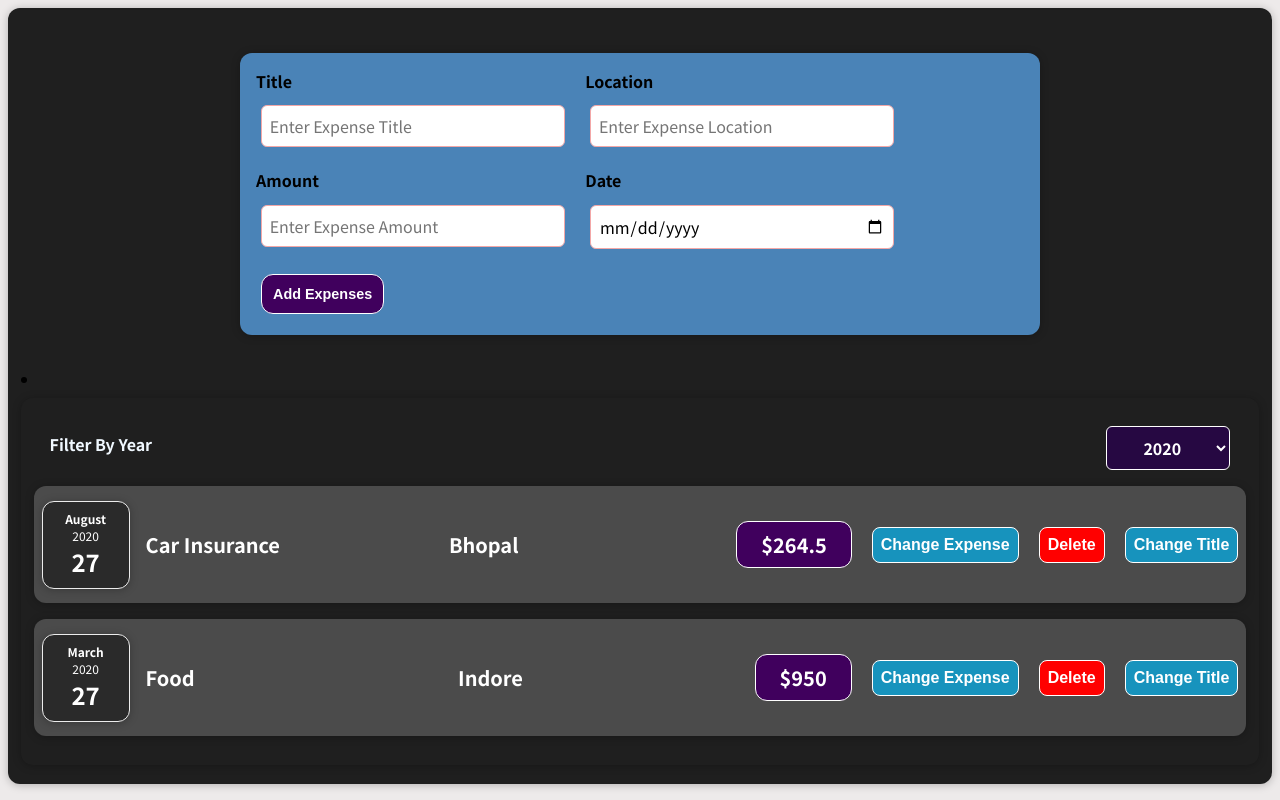
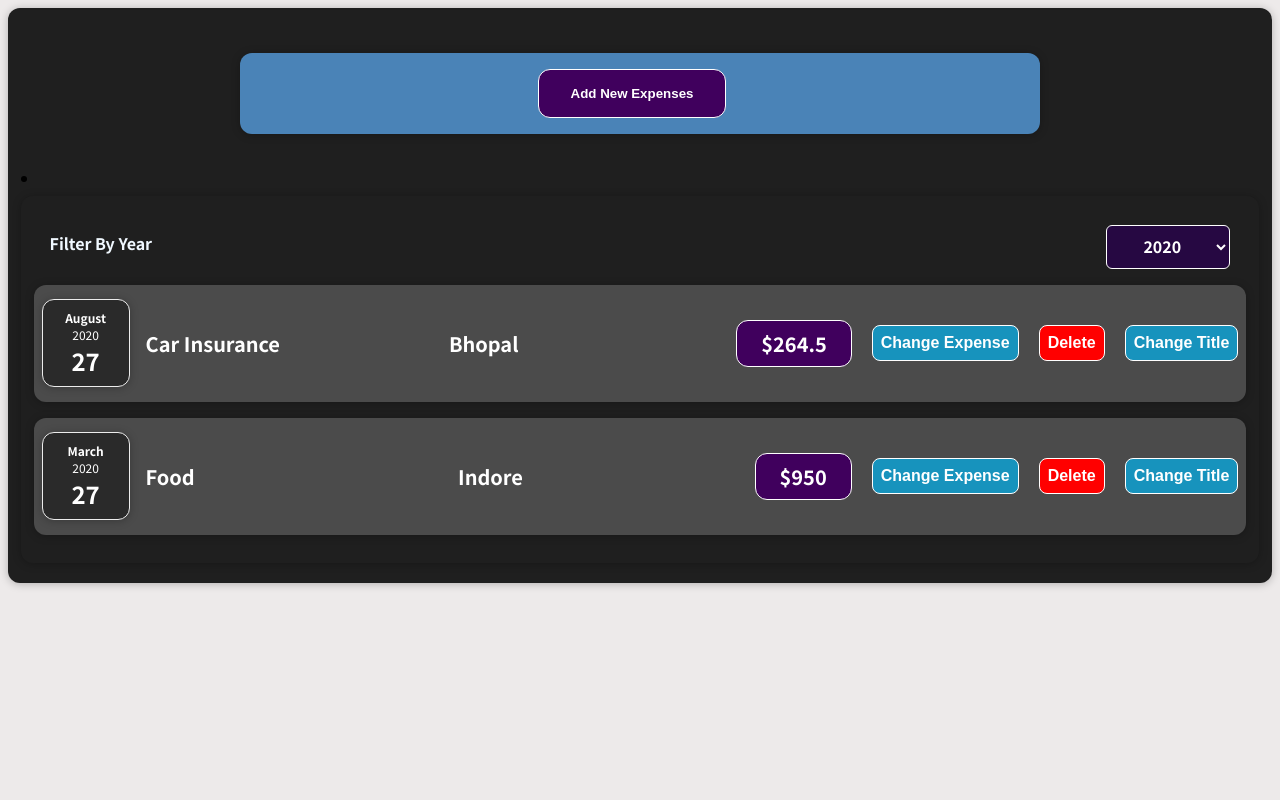
Before and after one commit to nandji3/first-react-app, a React (Create React App) app: page / in a window 1280 px wide. Built offline with nearby package versions, Linux system fonts and the light colour scheme.

Commit message:
Added 'Add New Expenses' button inside the NewExpense component while clicking on it then form will open as a pop-up window after submitting or cancelling the form add expenses form will closed automatically

```diff
--- a/src/components/Expenses/ExpensesList.css
+++ b/src/components/Expenses/ExpensesList.css
@@ -7,4 +7,10 @@
     color: rgb(240, 57, 57);
     text-align: center;
     margin-top: 30px;
+    background-color: aliceblue;
+    border-radius: 6px;
+    border: 2px solid rgb(128, 0, 19);
+    width: 25%;
+    margin-left: 37%;
+    padding: 5px;
 }
--- a/src/components/NewExpense/ExpenseForm.js
+++ b/src/components/NewExpense/ExpenseForm.js
@@ -46,6 +46,7 @@ const ExpenseForm = (props) => {
                     <input type="date" value={enteredDate} onChange={(e) => setEnteredDate(e.target.value)} min="2019-01-01" step="2023-06-16" placeholder="Enter Expense Date" />
                 </div>
                 <div className="new-expense__actions">
+                    <button type="button" onClick={props.onCancle}>Cancle</button>
                     <button type="submit">Add Expenses</button>
                 </div>
             </div>
--- a/src/components/NewExpense/NewExpense.css
+++ b/src/components/NewExpense/NewExpense.css
@@ -13,7 +13,8 @@
     /* font: inherit; */
     cursor: pointer;
     padding: 1rem 2rem;
-    border: 1px solid #40005d;
+    font-weight: bold;
+    border: 1px solid #ffffff;
     background-color: #40005d;
     color: white;
     border-radius: 12px;
@@ -23,7 +24,7 @@
 .new-expense button:hover,
 .new-expense button:active {
     background-color: #510674;
-    border-color: #510674;
+    border-color: #08f59a;
 }
 
 .new-expense button.alternative {
@@ -36,3 +37,11 @@
 .new-expense button.alternative:active {
     background-color: #ddb3f8;
 }
+
+.new-expense__actions {
+    display: flex;
+    justify-content: flex-start;
+    /* align-items: end; */
+    /* align-content: end; */
+    width: 100%;
+}
--- a/src/components/NewExpense/NewExpense.js
+++ b/src/components/NewExpense/NewExpense.js
@@ -1,8 +1,11 @@
-import React from "react";
+import React, { useState } from "react";
 import "./NewExpense.css";
 import ExpenseForm from "./ExpenseForm";
 
 const NewExpense = (props) => {
+
+    const [isEditing, setIsEditing] = useState(false);
+
     const saveExpenseDataHandler = (enteredExpenseData) => {
         const expenseData = {
             ...enteredExpenseData,
@@ -10,11 +13,21 @@ const NewExpense = (props) => {
         };
         //console.log(expenseData);
         props.onAddExpense(expenseData);
+        setIsEditing(false);
     };
+
+    const startEditingHandler = () => {
+        setIsEditing(true);
+    }
+
+    const stopEditingHandler = () => {
+        setIsEditing(false);
+    }
 
     return (
         <div className="new-expense">
-            <ExpenseForm onSaveExpenseData={saveExpenseDataHandler} />
+            {!isEditing && <button onClick={startEditingHandler}>Add New Expenses</button>}
+            {isEditing && <ExpenseForm onSaveExpenseData={saveExpenseDataHandler} onCancle={stopEditingHandler} />}
         </div>
     );
 };
```
